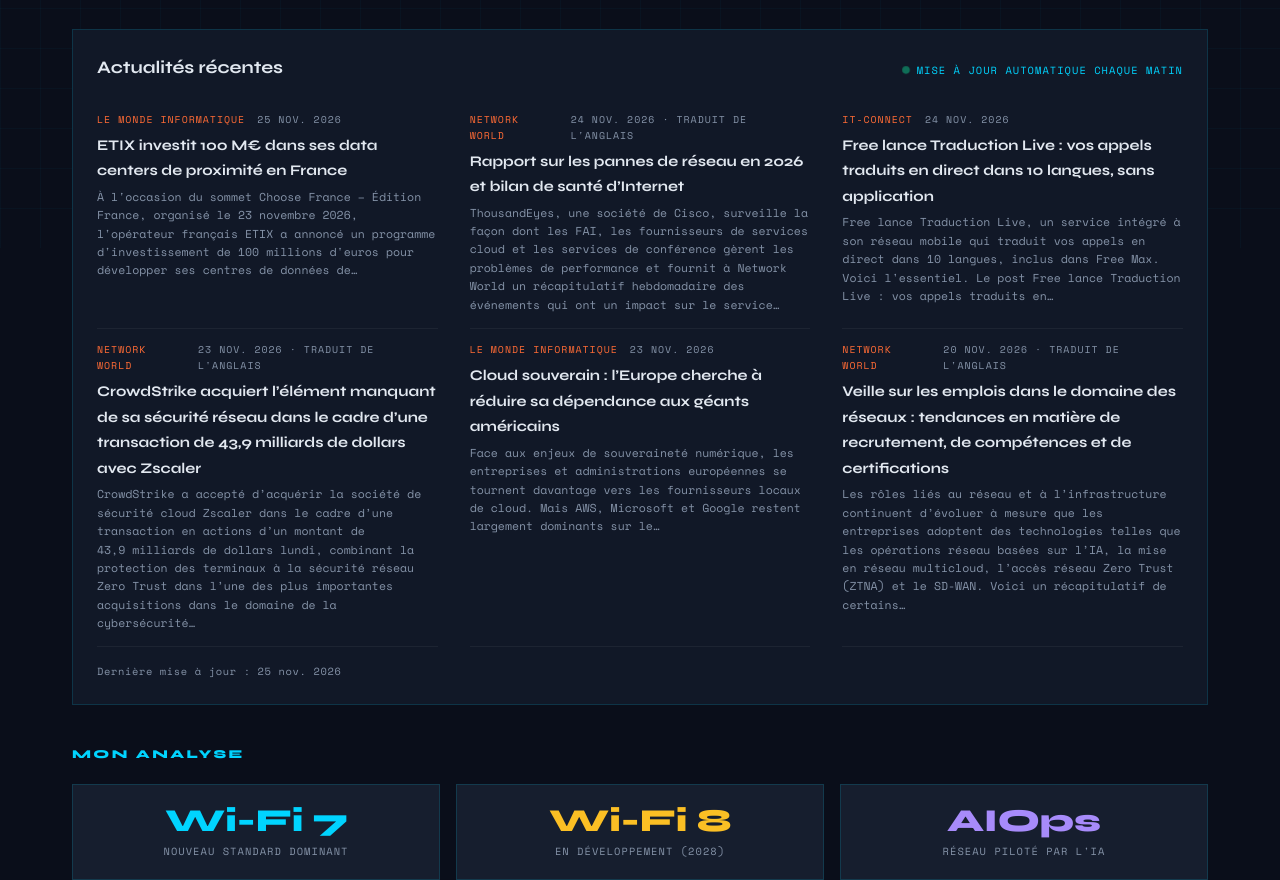
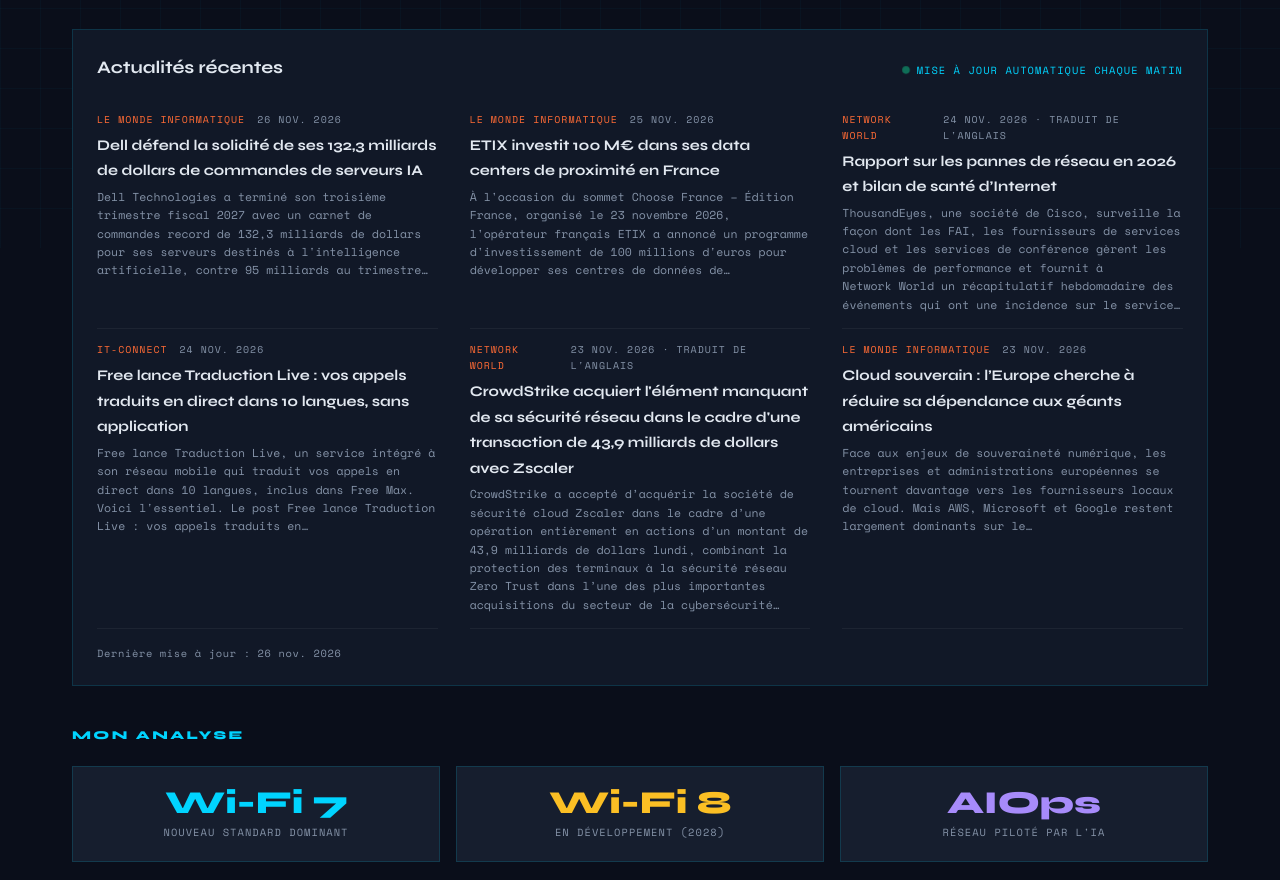
Before and after one commit to yannschneider/Portfolio, a plain HTML site: page veille.html in a window 1280 px wide. Shown: the part 552-1432 px from the top of the page. Drawn offline with nearby package versions, Linux system fonts and the light colour scheme.

Commit message:
Veille : mise à jour automatique du 26/11/2026

```diff
--- a/veille.html
+++ b/veille.html
@@ -54,6 +54,11 @@
 <!-- VEILLE-AUTO:reseau:START -->
       <ul class="veille-feed-list">
         <li class="veille-feed-item">
+          <div class="veille-feed-src"><b>Le Monde Informatique</b><span>26 nov. 2026</span></div>
+          <a href="https://www.lemondeinformatique.fr/infrastructure-cloud/dell-defend-la-solidite-de-ses-132-3-milliards-de-dollars-de-commandes-de-serveurs-ia" target="_blank" rel="noopener">Dell défend la solidité de ses 132,3 milliards de dollars de commandes de serveurs IA</a>
+          <p>Dell Technologies a terminé son troisième trimestre fiscal 2027 avec un carnet de commandes record de 132,3 milliards de dollars pour ses serveurs destinés à l&#x27;intelligence artificielle, contre 95 milliards au trimestre…</p>
+        </li>
+        <li class="veille-feed-item">
           <div class="veille-feed-src"><b>Le Monde Informatique</b><span>25 nov. 2026</span></div>
           <a href="https://www.lemondeinformatique.fr/infrastructure-cloud/etix-investit-100-m-dans-ses-data-centers-de-proximite-en-france" target="_blank" rel="noopener">ETIX investit 100 M€ dans ses data centers de proximité en France</a>
           <p>À l&#x27;occasion du sommet Choose France – Édition France, organisé le 23 novembre 2026, l&#x27;opérateur français ETIX a annoncé un programme d&#x27;investissement de 100 millions d&#x27;euros pour développer ses centres de données de…</p>
@@ -61,7 +66,7 @@
         <li class="veille-feed-item">
           <div class="veille-feed-src"><b>Network World</b><span>24 nov. 2026 · traduit de l'anglais</span></div>
           <a href="https://www.networkworld.com/article/4113326/2026-network-outage-report-and-internet-health-check.html" target="_blank" rel="noopener">Rapport sur les pannes de réseau en 2026 et bilan de santé d’Internet</a>
-          <p>ThousandEyes, une société de Cisco, surveille la façon dont les FAI, les fournisseurs de services cloud et les services de conférence gèrent les problèmes de performance et fournit à Network World un récapitulatif hebdomadaire des événements qui ont un impact sur le service…</p>
+          <p>ThousandEyes, une société de Cisco, surveille la façon dont les FAI, les fournisseurs de services cloud et les services de conférence gèrent les problèmes de performance et fournit à Network World un récapitulatif hebdomadaire des événements qui ont une incidence sur le service…</p>
         </li>
         <li class="veille-feed-item">
           <div class="veille-feed-src"><b>IT-Connect</b><span>24 nov. 2026</span></div>
@@ -70,21 +75,16 @@
         </li>
         <li class="veille-feed-item">
           <div class="veille-feed-src"><b>Network World</b><span>23 nov. 2026 · traduit de l'anglais</span></div>
-          <a href="https://www.networkworld.com/article/4252109/crowdstrike-buys-missing-network-security-piece-in-43-9b-zscaler-deal-2.html" target="_blank" rel="noopener">CrowdStrike acquiert l’élément manquant de sa sécurité réseau dans le cadre d’une transaction de 43,9 milliards de dollars avec Zscaler</a>
-          <p>CrowdStrike a accepté d’acquérir la société de sécurité cloud Zscaler dans le cadre d’une transaction en actions d’un montant de 43,9 milliards de dollars lundi, combinant la protection des terminaux à la sécurité réseau Zero Trust dans l’une des plus importantes acquisitions dans le domaine de la cybersécurité…</p>
+          <a href="https://www.networkworld.com/article/4252109/crowdstrike-buys-missing-network-security-piece-in-43-9b-zscaler-deal-2.html" target="_blank" rel="noopener">CrowdStrike acquiert l&#x27;élément manquant de sa sécurité réseau dans le cadre d&#x27;une transaction de 43,9 milliards de dollars avec Zscaler</a>
+          <p>CrowdStrike a accepté d’acquérir la société de sécurité cloud Zscaler dans le cadre d’une opération entièrement en actions d’un montant de 43,9 milliards de dollars lundi, combinant la protection des terminaux à la sécurité réseau Zero Trust dans l’une des plus importantes acquisitions du secteur de la cybersécurité…</p>
         </li>
         <li class="veille-feed-item">
           <div class="veille-feed-src"><b>Le Monde Informatique</b><span>23 nov. 2026</span></div>
           <a href="https://www.lemondeinformatique.fr/infrastructure-cloud/cloud-souverain-l-europe-cherche-a-reduire-sa-dependance-aux-geants-americains" target="_blank" rel="noopener">Cloud souverain : l’Europe cherche à réduire sa dépendance aux géants américains</a>
           <p>Face aux enjeux de souveraineté numérique, les entreprises et administrations européennes se tournent davantage vers les fournisseurs locaux de cloud. Mais AWS, Microsoft et Google restent largement dominants sur le…</p>
         </li>
-        <li class="veille-feed-item">
-          <div class="veille-feed-src"><b>Network World</b><span>20 nov. 2026 · traduit de l'anglais</span></div>
-          <a href="https://www.networkworld.com/article/2093749/network-jobs-watch-hiring-skills-and-certification-trends.html" target="_blank" rel="noopener">Veille sur les emplois dans le domaine des réseaux : tendances en matière de recrutement, de compétences et de certifications</a>
-          <p>Les rôles liés au réseau et à l’infrastructure continuent d’évoluer à mesure que les entreprises adoptent des technologies telles que les opérations réseau basées sur l’IA, la mise en réseau multicloud, l’accès réseau Zero Trust (ZTNA) et le SD-WAN. Voici un récapitulatif de certains…</p>
-        </li>
       </ul>
-      <p class="veille-feed-stamp">Dernière mise à jour : 25 nov. 2026</p>
+      <p class="veille-feed-stamp">Dernière mise à jour : 26 nov. 2026</p>
 <!-- VEILLE-AUTO:reseau:END -->
     </div>
     <h2 class="veille-analyse-title">Mon analyse</h2>
@@ -155,6 +155,16 @@
 <!-- VEILLE-AUTO:cyber:START -->
       <ul class="veille-feed-list">
         <li class="veille-feed-item">
+          <div class="veille-feed-src"><b>IT-Connect</b><span>26 nov. 2026</span></div>
+          <a href="https://www.it-connect.fr/fifa-cyberattaque-handsome-boy-hacking-club-fuite-donnees/" target="_blank" rel="noopener">La FIFA confirme une cyberattaque : le Handsome Boy Hacking Club revendique le vol de données</a>
+          <p>La FIFA confirme un vol de données personnelles et professionnelles, revendiqué par le Handsome Boy Hacking Club : voici ce que l&#x27;on sait. Le post La FIFA confirme une cyberattaque : le Handsome Boy Hacking Club…</p>
+        </li>
+        <li class="veille-feed-item">
+          <div class="veille-feed-src"><b>IT-Connect</b><span>26 nov. 2026</span></div>
+          <a href="https://www.it-connect.fr/cyberattaque-1password-novembre-2026/" target="_blank" rel="noopener">Cyberattaque 1Password : devez-vous vous inquiéter pour vos mots de passe ?</a>
+          <p>1Password confirme une cyberattaque : des données clients volées sur des serveurs suite à la compromission du compte GitHub d&#x27;un salarié. Le post Cyberattaque 1Password : devez-vous vous inquiéter pour vos mots de passe…</p>
+        </li>
+        <li class="veille-feed-item">
           <div class="veille-feed-src"><b>ZATAZ</b><span>25 nov. 2026</span></div>
           <a href="https://www.zataz.com/skimming-en-alsace-des-cartes-bancaires-piegees-a-la-pompe/" target="_blank" rel="noopener">Skimming en Alsace, des cartes bancaires piégées à la pompe</a>
           <p>Skimming ? En Alsace, des retraits de 500 à 1 000 euros après un plein alertent les gendarmes. Comment réagir face à la fraude.</p>
@@ -174,18 +184,8 @@
           <a href="https://www.it-connect.fr/eu-academy-fuite-donnees-cyberattaque-commission-europeenne/" target="_blank" rel="noopener">Cyberattaque Commission européenne : les noms et adresses e-mail des utilisateurs d’EU Academy ont fuité</a>
           <p>La Commission européenne confirme que la cyberattaque assistée par l&#x27;IA a touché EU Academy : noms et e-mails des utilisateurs ont fuité. Le post Cyberattaque Commission européenne : les noms et adresses e-mail des…</p>
         </li>
-        <li class="veille-feed-item">
-          <div class="veille-feed-src"><b>IT-Connect</b><span>25 nov. 2026</span></div>
-          <a href="https://www.it-connect.fr/vmware-vcenter-esx-cve-2026-123903-failles-novembre/" target="_blank" rel="noopener">VMware vCenter et ESX : trois nouvelles failles critiques, cinq jours après la faille zero-day</a>
-          <p>Cinq jours après la zero-day CVE-2026-123890, Broadcom corrige 23 failles VMware, dont la CVE-2026-123903 dans vCenter et deux failles critiques dans ESX. Le post VMware vCenter et ESX : trois nouvelles failles…</p>
-        </li>
-        <li class="veille-feed-item">
-          <div class="veille-feed-src"><b>IT-Connect</b><span>24 nov. 2026</span></div>
-          <a href="https://www.it-connect.fr/cve-2026-134401-faille-critique-chrome/" target="_blank" rel="noopener">Google Chrome : une seule faille corrigée, mais elle est critique (CVE-2026-134401)</a>
-          <p>Google a publié Chrome 158.0.8127.88 pour corriger la CVE-2026-134401, une faille critique qui permettrait de sortir de la sandbox : voici ce qu&#x27;il faut savoir. Le post Google Chrome : une seule faille corrigée, mais…</p>
-        </li>
       </ul>
-      <p class="veille-feed-stamp">Dernière mise à jour : 25 nov. 2026</p>
+      <p class="veille-feed-stamp">Dernière mise à jour : 26 nov. 2026</p>
 <!-- VEILLE-AUTO:cyber:END -->
     </div>
     <h2 class="veille-analyse-title">Mon analyse</h2>
```
